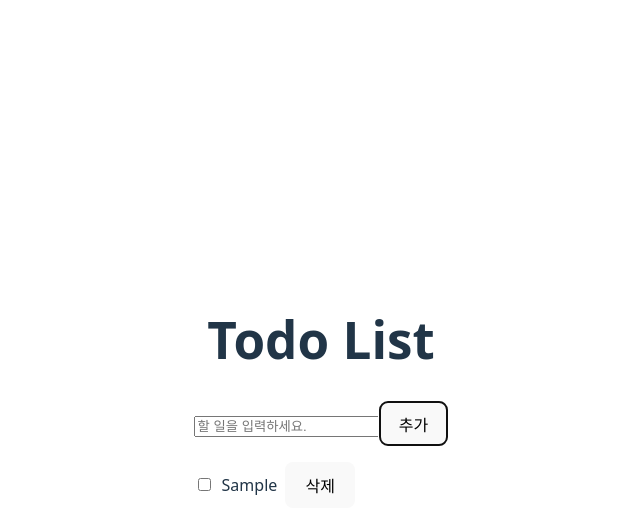
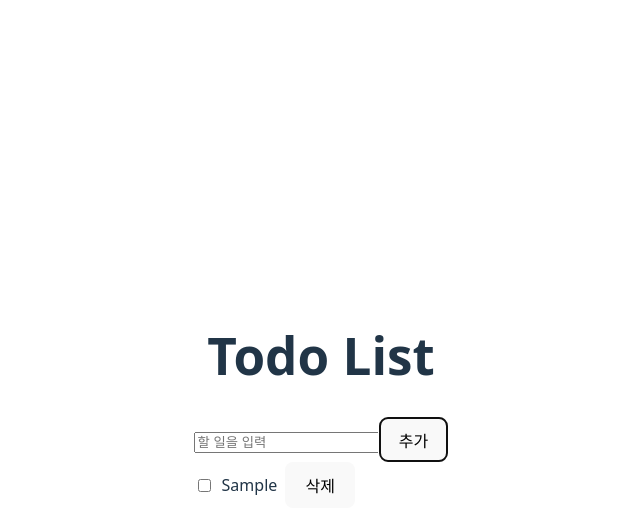
Before and after one commit to Byeong-Gwan/react-to-do, a React app: page / in a window 1280 px wide. Both pictures are taken after typing "Sample" into the empty fields and a click on the button "추가". Shown: the top 532 px of the page, without its empty margins (319-959 px from the left). Built offline with nearby package versions, Linux system fonts and the light colour scheme; the HTML template or start-up script is replaced by a standard one.

Commit message:
refactor, feat:[로직수정]전체적으로 역할에 맞는 구조로 변경 로직 이동

```diff
--- a/src/components/TodoInput.jsx
+++ /dev/null
@@ -1,15 +0,0 @@
-import React from 'react'
-
-function TodoInput({item, toggleTodo}) {
-  return (
-    <div>
-        <input
-            type='checkbox'
-            checked={item.completed}
-            onChange={() => toggleTodo(item.id)}
-        />
-    </div>
-  )
-}
-
-export default TodoInput
--- /dev/null
+++ b/src/components/todo/TodoForm.jsx
@@ -0,0 +1,26 @@
+import React from 'react'
+import { useState } from 'react'
+
+export default function TodoForm({ onAdd }) {
+    const [text, setText] = useState('');
+
+    const onSubmit = (event) => {
+        event.preventDefault();
+        if (!text.trim()) {
+            return;
+        }
+        onAdd(text);
+        setText('');
+    };
+
+  return (
+    <form onSubmit={onSubmit}>
+        <input
+            value={text}
+            onChange={(event) => setText(event.target.value)}
+            placeholder='할 일을 입력'
+        />
+        <button type='submit'>추가</button>
+    </form>
+  )
+}
--- /dev/null
+++ b/src/components/todo/TodoItem.jsx
@@ -0,0 +1,19 @@
+import React from 'react'
+
+export default function TodoItem({ item, onToggle, onDelete }) {
+
+  return (
+    <li style={{ display: "flex", alignItems: "center", gap: 8}}>
+        <input
+            type='checkbox'
+            checked={!!item.completed}
+            onChange={() => onToggle(item.id)}
+        />
+        <span style={{ textDecoration: item.completed ? "line-through" : "none"}}>
+            {item.text}
+        </span>
+
+        <button onClick={() => onDelete(item.id)}>삭제</button>
+    </li>
+  )
+}
--- /dev/null
+++ b/src/components/todo/TodoList.jsx
@@ -0,0 +1,19 @@
+import React from 'react'
+import TodoItem from './TodoItem'
+
+function TodoList({ todos, onToggle, onDelete }) {
+  return (
+    <div>
+      {todos.map((item) => (
+        <TodoItem
+            key={item.id}
+            item={item}
+            onToggle={onToggle}
+            onDelete={onDelete}
+        />
+      ))}
+    </div>
+  )
+}
+
+export default TodoList
--- a/src/hooks/useTodos.jsx
+++ b/src/hooks/useTodos.jsx
@@ -1,10 +1,20 @@
 import React from 'react'
 import { useState, useEffect } from 'react'
 export function useTodos() {
+
     const [todos, setTodos] = useState(() => {
-        const saved = localStorage.getItem('todos');
-        return saved ? JSON.parse(saved) : [];
+        try {
+            const raw = localStorage.getItem('todos');
+            const parsed = raw ? JSON.parse(raw) : [];
+            return Array.isArray(parsed) ? parsed : [];
+        } catch (error) {
+            return [];
+        }
     });
+
+    useEffect(() => {
+        localStorage.setItem('todos', JSON.stringify(todos));
+    }, [todos]);
 
     const addTodo = (text) => {
         if (!text.trim()) {
@@ -33,9 +43,6 @@ export function useTodos() {
         );
     };
 
-    useEffect(() => {
-        localStorage.setItem('todos', JSON.stringify(todos));
-    }, [todos]);
   return {
       todos,
       addTodo,
--- a/src/pages/TodoPage.jsx
+++ b/src/pages/TodoPage.jsx
@@ -1,49 +1,15 @@
-import React, { useEffect } from 'react'
-import { useState } from 'react'
-import TodoInput from '../components/TodoInput';
+import React from 'react'
 import { useTodos } from '../hooks/useTodos';
+import TodoForm from '../components/todo/TodoForm';
+import TodoList from '../components/todo/TodoList';
 
 function TodoPage() {
     const { todos, addTodo, deleteTodo, toggleTodo } = useTodos();
-    const [inputValue, setInputValue] = useState('');
-
-    const onAdd = () => {
-        addTodo(inputValue);
-        setInputValue('');
-    };
     return (
         <div>
             <h1>Todo List</h1>
-
-            <input
-                type='text'
-                placeholder='할 일을 입력하세요.'
-                value={inputValue}
-                onChange={(e) => setInputValue(e.target.value)}
-            />
-            <button onClick={onAdd}>추가</button>
-
-            <ul style={{ listStyle: "none", padding: 0 }} >
-                {todos.map(item => (
-                    <li
-                        key={item.id}
-                        style={{
-                            display: "flex",
-                            alignItems: "center",
-                            gap: 8,
-                            textDecoration: item.completed ? "line-through" : "none" }
-                        }
-                    >
-
-                        <TodoInput item={item} toggleTodo={toggleTodo} />
-
-                        {item.text}
-
-                        <button onClick={() => deleteTodo(item.id)}>삭제</button>
-                    </li>
-
-                ))}
-            </ul>
+            <TodoForm onAdd={addTodo} />
+            <TodoList todos={todos} onToggle={toggleTodo} onDelete={deleteTodo} />
         </div>
     )
 }
```
Also changed, not shown: src/components/TodoItem.jsx (deleted).
